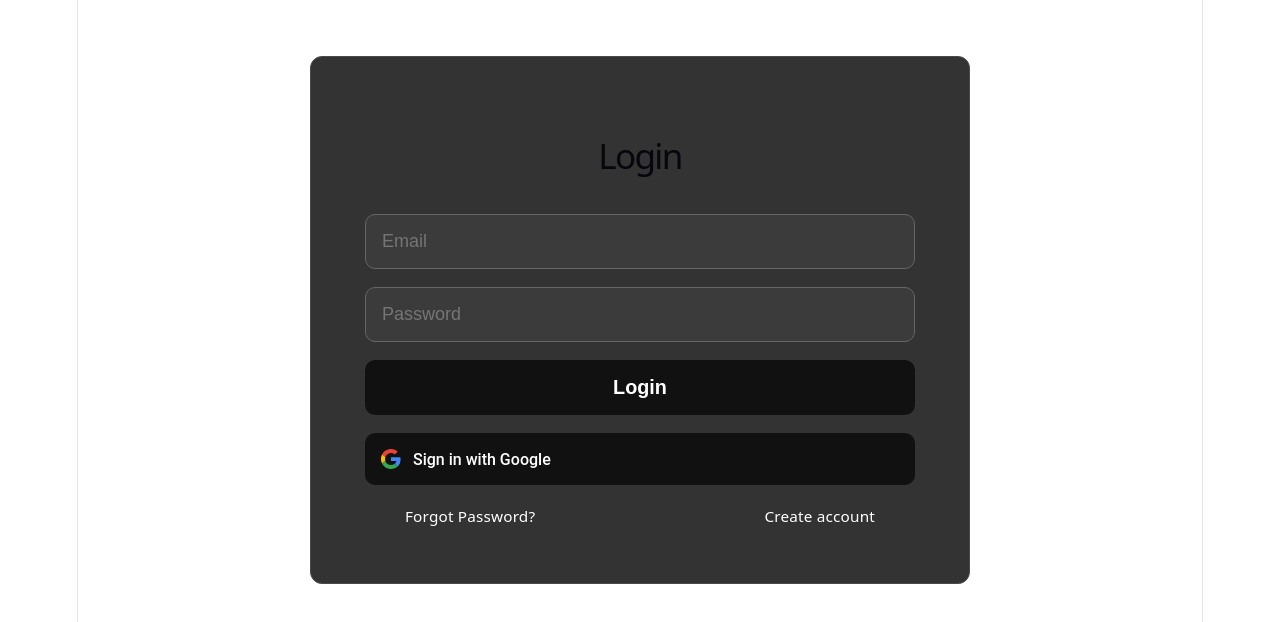
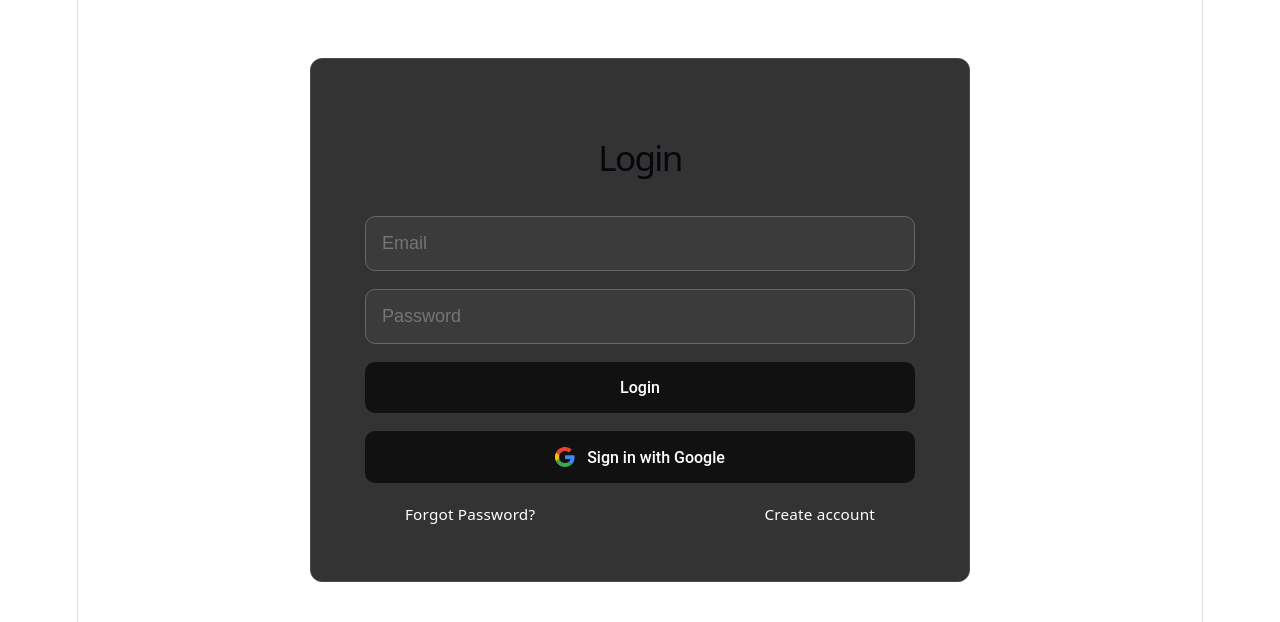
Before and after one commit to luisbr55/Carrito-De-Compras, a React (Vite) app: page /login in a window 1280 px wide. Shown: the top 622 px of the page. Built offline with nearby package versions, Linux system fonts and the light colour scheme; no server answers.

Commit message:
Aplicando nuevos disenos a los botones del login

```diff
--- a/src/components/GoogleSignInButton/GoogleSignInButton.module.css
+++ b/src/components/GoogleSignInButton/GoogleSignInButton.module.css
@@ -1,22 +1,25 @@
 .button {
-	display: inline-flex;
+	display: flex;
 	align-items: center;
+	justify-content: center;
 	gap: 12px;
+
 	padding: 14px 24px;
 	background-color: #fff;
 	border: 1px solid #dadce0;
 	border-radius: 8px;
 	cursor: pointer;
 	transition: all 0.3s ease-in-out;
-	color: white;
-	text-align: center;
+
+	color: #3c4043;
+	width: 100%;
   }
 
   .button:hover {
 	background-color: #f7f8f8;
 	box-shadow: 0 1px 3px rgba(0, 0, 0, 0.1);
 	border-color: #3c4043;
-	color: #3c4043;
+	color: #3c4043;;
   }
 
   .button:active {
--- a/src/styles/Auth.css
+++ b/src/styles/Auth.css
@@ -67,11 +67,19 @@
 
     color: white;
 
-    font-size: 1.1rem;
+    font-size: 16px;
+    font-weight: 500;
+    font-family: "Roboto", Arial, sans-serif;
 
-    font-weight: 600;
+    transition: all 0.3s ease-in-out;
+    cursor: pointer;
+  }
 
-    cursor: pointer;
+  & button:hover {
+    background-color: #f7f8f8;
+    box-shadow: 0 1px 3px rgba(0, 0, 0, 0.1);
+    border-color: #3c4043;
+    color: #3c4043;
   }
 }
 
@@ -118,14 +126,13 @@
 
     gap: 16px;
 
-    & button{
+    & button {
       width: 100%;
 
       min-height: 48px;
     }
 
-    & input{
-
+    & input {
       width: 100%;
 
       min-height: 48px;
```
Also changed, not shown: src/components/GoogleSignInButton/GoogleSignInButton.module.jsx (+11 -2 lines). Lines whose indentation alone changed are shown as unchanged.
